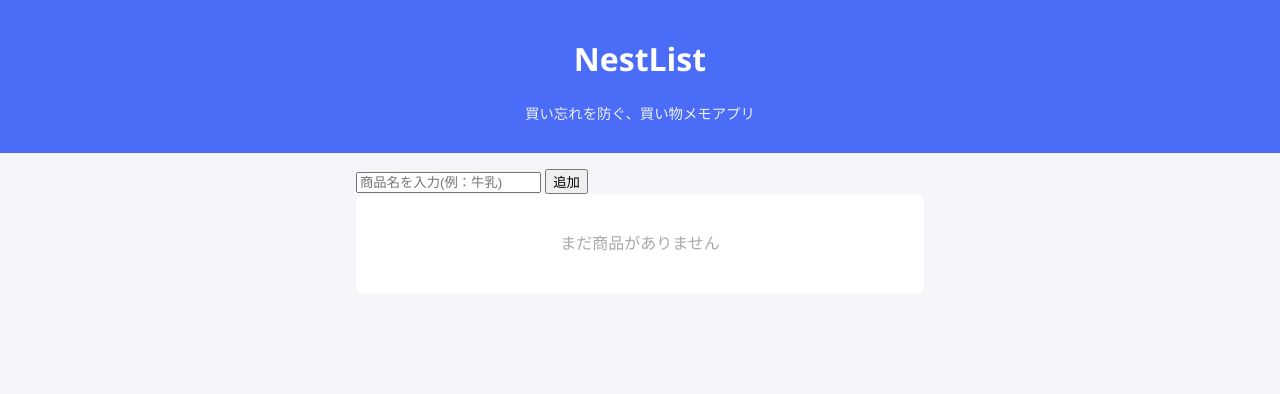
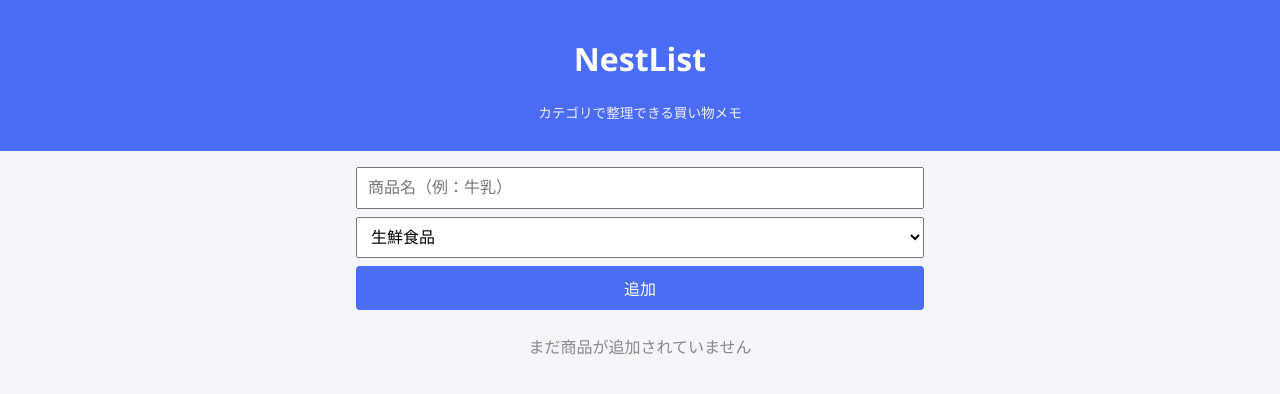
Before and after one commit to ayn-s/NestList, a Flask app: page / in a window 1280 px wide. Shown: the top 394 px of the page. Run offline with Flask 3, Linux system fonts and the light colour scheme.

Commit message:
カテゴリの追加

```diff
--- a/static/script.js
+++ b/static/script.js
@@ -1,13 +1,61 @@
 const input = document.getElementById("itemInput");
+const categorySelect = document.getElementById("categorySelect");
+const newCategoryInput = document.getElementById("newCategoryInput");
 const addBtn = document.getElementById("addBtn");
 const list = document.getElementById("itemList");
 const emptyMessage = document.getElementById("emptyMessage");
 
-let items = JSON.parse(localStorage.getItem("nestlist-items")) || [];
+// 初期カテゴリ
+const defaultCategories = [
+    "生鮮食品",
+    "調味料・レトルト食品",
+    "乳製品",
+    "冷凍食品",
+    "飲料"
+];
 
-function saveItems() {
+let categories =
+    JSON.parse(localStorage.getItem("nestlist-categories")) ||
+    defaultCategories;
+
+let items =
+    JSON.parse(localStorage.getItem("nestlist-items")) || [];
+
+// 旧データ対応
+items = items.map(item =>
+    typeof item === "string"
+    ? { name: item, done: false, category: "生鮮食品" }
+    : item
+);
+
+function saveAll() {
     localStorage.setItem("nestlist-items", JSON.stringify(items));
+    localStorage.setItem("nestlist-categories", JSON.stringify(categories));
 }
+
+function updateCategorySelect() {
+    categorySelect.innerHTML = "";
+
+    categories.forEach(cat => {
+    const option = document.createElement("option");
+    option.value = cat;
+    option.textContent = cat;
+    categorySelect.appendChild(option);
+    });
+
+    const newOption = document.createElement("option");
+    newOption.value = "__new";
+    newOption.textContent = "＋ 新しいカテゴリ";
+    categorySelect.appendChild(newOption);
+}
+
+categorySelect.addEventListener("change", () => {
+    if (categorySelect.value === "__new") {
+    newCategoryInput.style.display = "block";
+    } else {
+    newCategoryInput.style.display = "none";
+    }
+});
 
 function render() {
     list.innerHTML = "";
@@ -19,18 +67,38 @@
 
     emptyMessage.style.display = "none";
 
-    items.forEach((item, index) => {
+    const grouped = {};
+    items.forEach(item => {
+    if (!grouped[item.category]) {
+        grouped[item.category] = [];
+    }
+    grouped[item.category].push(item);
+    });
+
+    Object.keys(grouped).forEach(category => {
+    const h3 = document.createElement("h3");
+    h3.className = "category-title";
+    h3.textContent = category;
+    list.appendChild(h3);
+
+    grouped[category].forEach(item => {
         const li = document.createElement("li");
         li.className = "item";
+        if (item.done) li.classList.add("done");
 
         const span = document.createElement("span");
-    span.textContent = item;
+        span.textContent = item.name;
+        span.addEventListener("click", () => {
+        item.done = !item.done;
+        saveAll();
+        render();
+        });
 
         const deleteBtn = document.createElement("button");
         deleteBtn.textContent = "削除";
         deleteBtn.addEventListener("click", () => {
-        items.splice(index, 1);
-        saveItems();
+        items = items.filter(i => i !== item);
+        saveAll();
         render();
         });
 
@@ -38,20 +106,56 @@
         li.appendChild(deleteBtn);
         list.appendChild(li);
         });
+    });
 }
 
+addBtn.addEventListener("click", () => {
+    const name = input.value.trim();
+    const selectedCategory = categorySelect.value;
 
-addBtn.addEventListener("click", () => {
-    const value = input.value.trim();
-    if (value === "") return;
+    if (!name) {
+    alert("商品名を入力してください");
+    return;
+    }
 
-    items.push(value);
-    console.log(items); // ← 追加
-    saveItems();
+    if (!selectedCategory) {
+    alert("カテゴリを選択してください");
+    return;
+    }
+
+    let category = selectedCategory;
+
+    if (category === "__new") {
+    const newCat = newCategoryInput.value.trim();
+    if (!newCat) {
+        alert("新しいカテゴリ名を入力してください");
+        return;
+    }
+
+    if (!categories.includes(newCat)) {
+        categories.push(newCat);
+    }
+    category = newCat;
+    }
+
+  // ★ 商品名とカテゴリを同時に確定
+    items.push({
+        name,
+        category,
+        done: false
+    });
+
+    input.value = "";
+    newCategoryInput.value = "";
+    newCategoryInput.style.display = "none";
+    categorySelect.selectedIndex = 0;
+
+    saveAll();
+    updateCategorySelect();
     render();
 });
 
 
-
-
+// 初期化
+updateCategorySelect();
 render();
--- a/static/style.css
+++ b/static/style.css
@@ -9,7 +9,7 @@
     color: #333;
 }
 
-.header {
+header {
     background-color: #4a6cf7;
     color: white;
     padding: 16px;
@@ -17,11 +17,11 @@
 }
 
 .subtitle {
-    font-size: 0.9rem;
+    font-size: 0.85rem;
     opacity: 0.9;
 }
 
-.container {
+main {
     max-width: 600px;
     margin: 0 auto;
     padding: 16px;
@@ -29,56 +29,70 @@
 
 .add-area {
     display: flex;
+    flex-direction: column;
     gap: 8px;
-    margin-bottom: 20px;
+    margin-bottom: 16px;
 }
 
-.add-area input {
-    flex: 1;
+.add-area input,
+.add-area select,
+.add-area button {
     padding: 10px;
     font-size: 1rem;
 }
 
 .add-area button {
-    padding: 10px 16px;
     background-color: #4a6cf7;
+    color: white;
     border: none;
-    color: white;
-    font-size: 1rem;
     border-radius: 4px;
 }
 
-.list-area {
-    background: white;
-    border-radius: 8px;
-    padding: 20px;
-    min-height: 100px;
+.add-area button:hover {
+    opacity: 0.9;
+    cursor: pointer;
 }
 
-.empty {
+/* 空メッセージ */
+.empty-message {
     text-align: center;
-    color: #aaa;
+    color: #888;
+    margin-top: 24px;
 }
 
-/* スマホ対応 */
-@media (max-width: 480px) {
-    .add-area {
-    flex-direction: column;
+/* カテゴリ見出し */
+.category-title {
+    margin: 20px 0 8px;
+    font-size: 1rem;
+    color: #4a6cf7;
+    border-bottom: 1px solid #ddd;
+    padding-bottom: 4px;
 }
 
-    .add-area button {
-    width: 100%;
-}
+/* リスト */
+#itemList {
+    list-style: none;
+    padding: 0;
+    margin: 0;
 }
 
 .item {
     display: flex;
     justify-content: space-between;
     align-items: center;
+    background-color: white;
     padding: 10px;
-    border-bottom: 1px solid #eee;
+    margin-bottom: 6px;
+    border-radius: 4px;
 }
 
+/* 完了状態 */
+.item.done span {
+    color: #aaa;
+    text-decoration: line-through;
+}
+
+/* 削除ボタン */
 .item button {
     background-color: #ff5c5c;
     border: none;
@@ -87,3 +101,10 @@
     border-radius: 4px;
     font-size: 0.8rem;
 }
+
+/* スマホ対応 */
+@media (max-width: 480px) {
+    main {
+        padding: 12px;
+    }
+}
--- a/templates/index.html
+++ b/templates/index.html
@@ -1,30 +1,54 @@
 <!DOCTYPE html>
 <html lang="ja">
 <head>
-    <meta charset="UTF-8">
-    <meta name="viewport" content="width=device-width, initial-scale=1.0">
+    <meta charset="UTF-8" />
+    <meta name="viewport" content="width=device-width, initial-scale=1.0" />
     <title>NestList</title>
-    <link rel="stylesheet" href="/static/style.css">
+
+    <link rel="stylesheet" href="{{ url_for('static', filename='style.css') }}">
 </head>
+<body>
 
-<body>
-    <header class="header">
+    <header>
         <h1>NestList</h1>
-        <p class="subtitle">買い忘れを防ぐ、買い物メモアプリ</p>
+        <p class="subtitle">カテゴリで整理できる買い物メモ</p>
     </header>
 
-    <main class="container"
+    <main>
         <section class="add-area">
-            <input id="itemInput" type="text" placeholder="商品名を入力(例：牛乳)" />
+            <input
+                id="itemInput"
+                type="text"
+                placeholder="商品名（例：牛乳）"
+            />
+
+            <select id="categorySelect">
+                <option value="" disabled selected>カテゴリを選択</option>
+                <option value="生鮮食品">生鮮食品</option>
+                <option value="調味料・レトルト食品">調味料・レトルト食品</option>
+                <option value="乳製品">乳製品</option>
+                <option value="冷凍食品">冷凍食品</option>
+                <option value="飲料">飲料</option>
+                <option value="__new">＋ 新しいカテゴリ</option>
+            </select>
+
+            <input
+                id="newCategoryInput"
+                type="text"
+                placeholder="新しいカテゴリ名"
+                style="display: none;"
+            />
+
             <button id="addBtn">追加</button>
         </section>
 
-        <section class="list-area">
-            <ul id="itemList"></ul>
-            <p id="emptyMessage" class="empty">まだ商品がありません</p>
-        </section>
+        <p id="emptyMessage" class="empty-message">
+            まだ商品が追加されていません
+        </p>
+
+        <ul id="itemList"></ul>
     </main>
 
-    <script src="/static/script.js"></script>
+    <script src="{{ url_for('static', filename='script.js') }}"></script>
 </body>
 </html>
```
Lines whose indentation alone changed are shown as unchanged.
